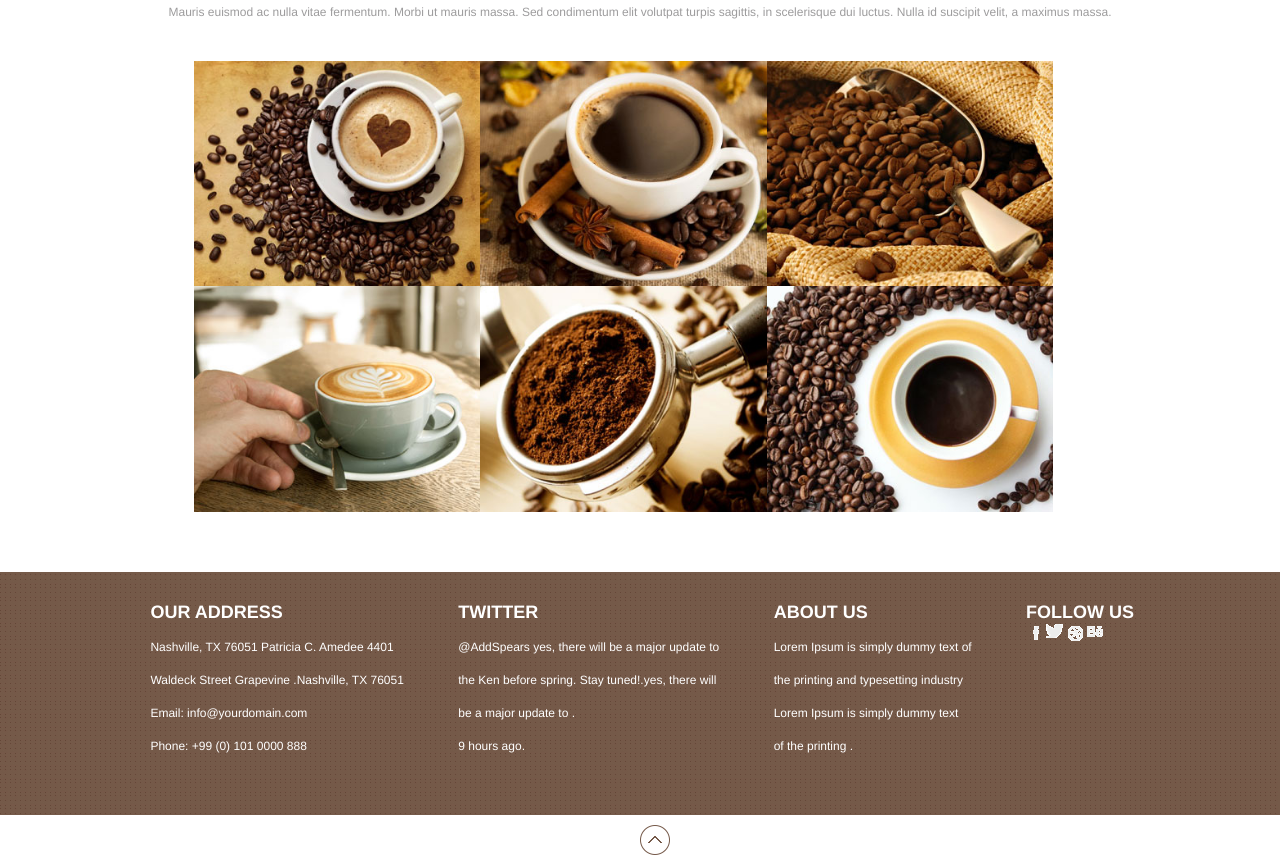
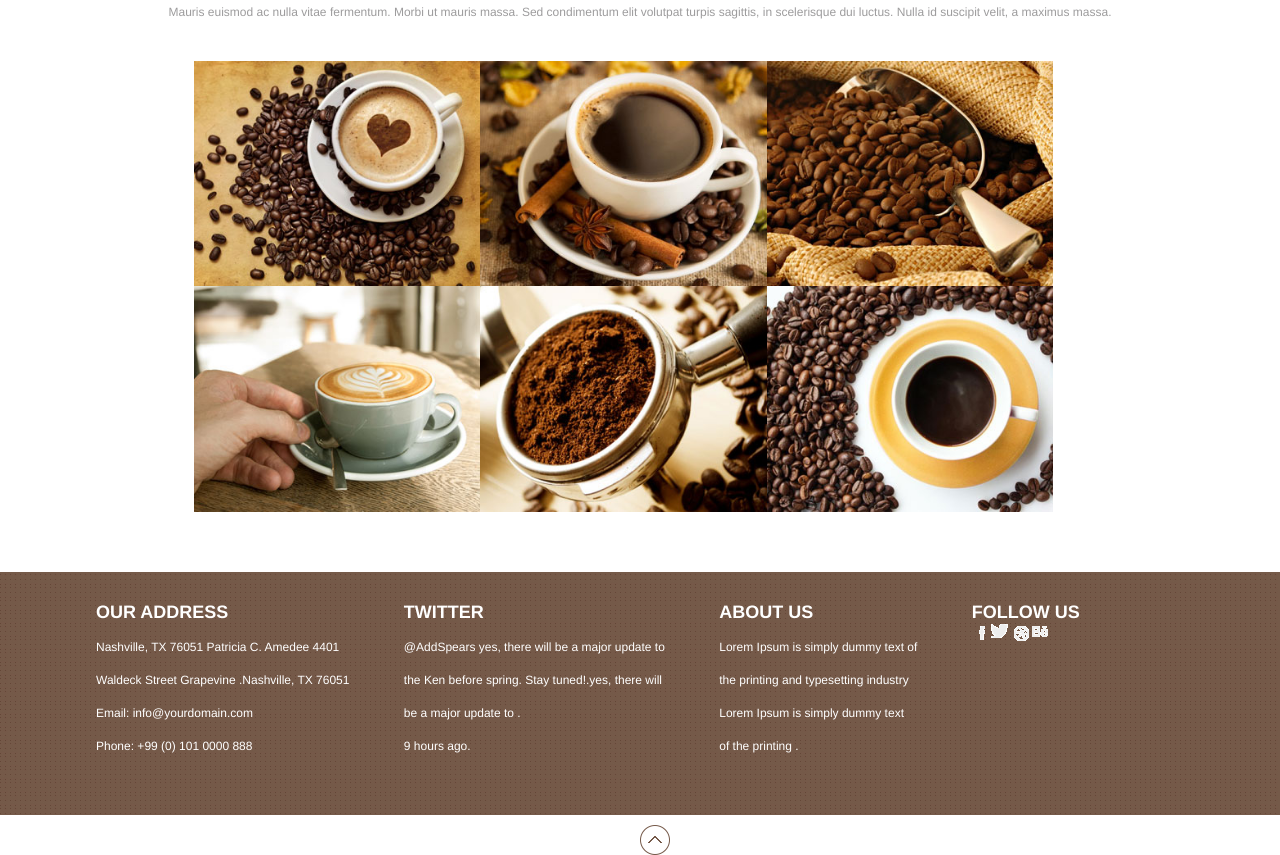
Before and after one commit to jmaciasr/CoffeeCafe, a plain HTML site: page coffe-cafe/index.html in a window 1280 px wide. Shown: the part 1432-2287 px from the top of the page. Drawn offline with Linux system fonts and the light colour scheme.

Commit message:
delete trash files

```diff
--- a/coffe-cafe/sass/partials/_footer.scss
+++ b/coffe-cafe/sass/partials/_footer.scss
@@ -11,10 +11,10 @@ footer {
 			float: left;
 			margin-left: 5%;
 
-			/*&:first-child {
+			&:first-child {
 			margin-left: 0;
 
-			}*/
+			}
 		}
 
 	}
--- a/coffe-cafe/sass/partials/_nav.scss
+++ b/coffe-cafe/sass/partials/_nav.scss
@@ -28,6 +28,7 @@ nav {
 		}
 
 
+
 	}
 	a {
 		border-left: solid 1px $brand-gray;
```
Also changed, not shown: coffe-cafe/css/styles.css, coffe-cafe/scss/styles.css (deleted), 2 other files.
